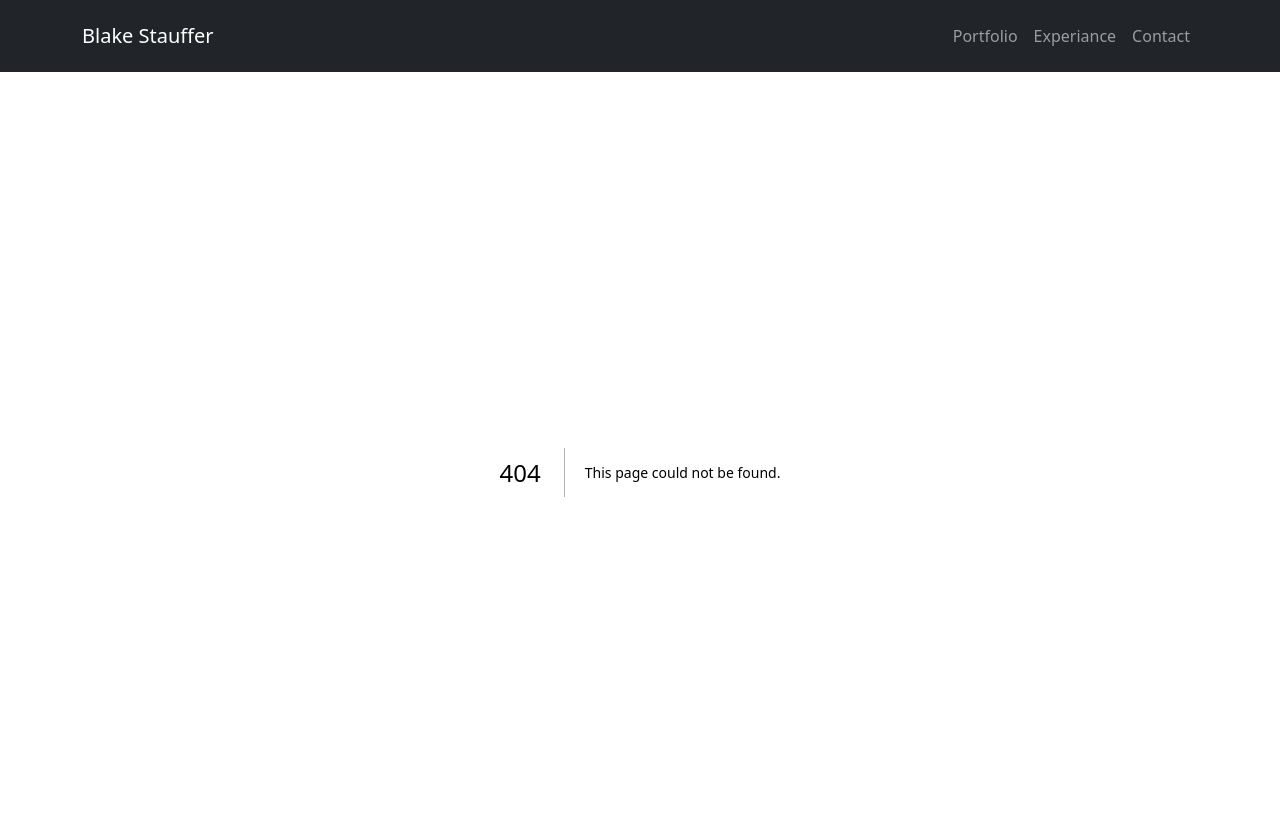
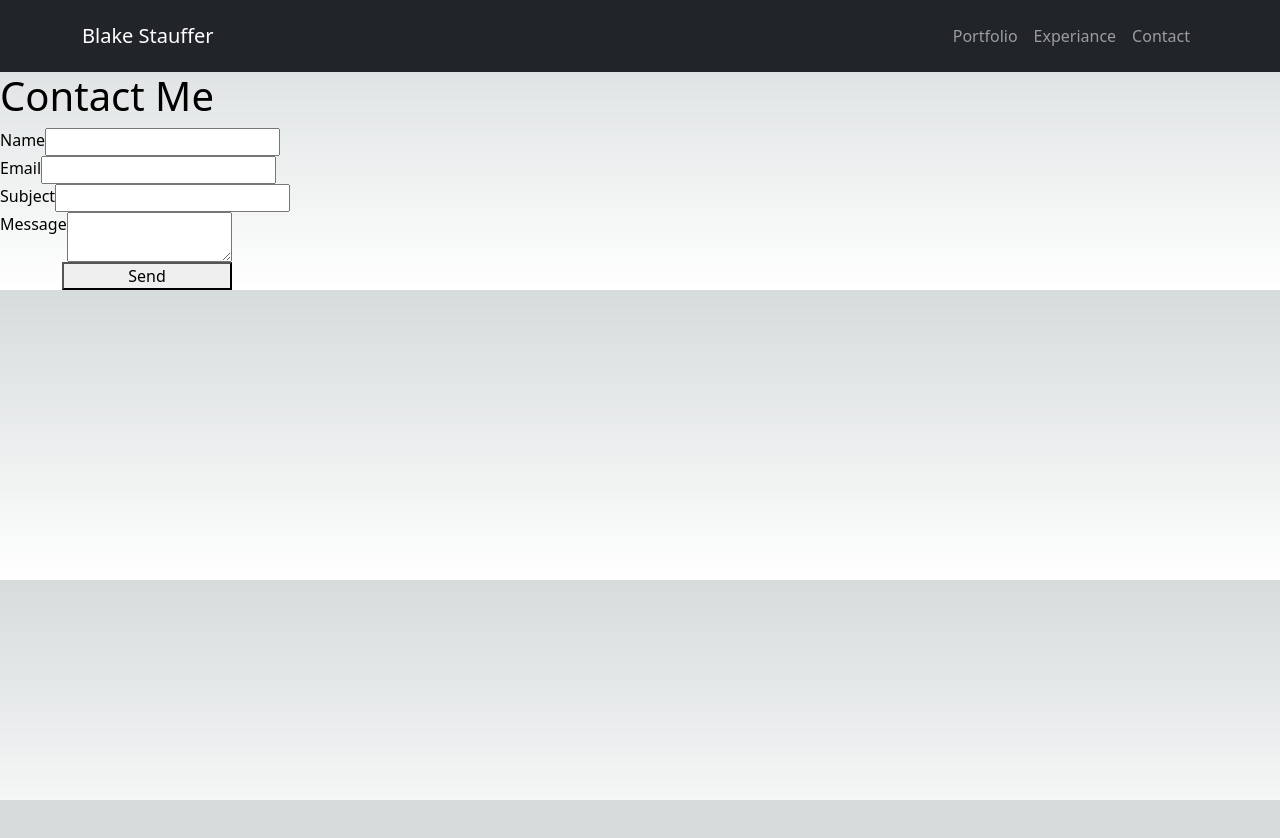
Before and after one commit to bestauffer/my-newer-next, a Next.js app: page /contact in a window 1280 px wide. Before the commit this address had no page. Shown: the top 838 px of the page. After the commit the page ends 800 px from the top, so only its background shows below. Built offline with nearby package versions, Linux system fonts and the light colour scheme; no server answers.

Commit message:
added contact info and a config

```diff
--- a/jsconfig.json
+++ b/jsconfig.json
@@ -1,7 +1,7 @@
 {
   "compilerOptions": {
     "paths": {
-      "@/*": ["./src/*"]
+      "@@/*": ["./src/*"]
     }
   }
 }
--- a/package.json
+++ b/package.json
@@ -9,11 +9,14 @@
     "lint": "next lint"
   },
   "dependencies": {
+    "@emailjs/browser": "^3.11.0",
     "bootstrap": "^5.3.0",
+    "emailjs-com": "^3.2.0",
     "eslint": "8.44.0",
     "eslint-config-next": "13.4.9",
     "next": "13.4.9",
     "react": "18.2.0",
-    "react-dom": "18.2.0"
+    "react-dom": "18.2.0",
+    "react-router-dom": "^6.14.1"
   }
 }
--- a/src/app/profile/layout.js
+++ b/src/app/contact/layout.js
@@ -1,13 +1,13 @@
 import React from 'react';
 
-import styles from '@/app//layout.module.css';
+import styles from '@@/app/layout.module.css';
 
 export default function Layout({ children }) {
   return (
-    <div className={styles.innerLayout}>
-     <div>
-        Announcements: Tomorrow is a holiday!
-      </div>
+    <div>
+     <h1>
+        Contact Me
+      </h1>
       <div>
         {children}
       </div>
--- /dev/null
+++ b/src/app/contact/page.js
@@ -0,0 +1,100 @@
+"use client"
+import '@@/styles/globals.css';
+import React from "react";
+import {useRef} from "react";
+//import { useNavigate } from "react-router-dom";
+import emailjs from '@emailjs/browser';
+import { SERVICE_ID, TEMPLATE_ID, PUBLIC_KEY } from "@@/./config.js";
+
+const Page = () => {
+  const form = useRef();
+    //const navigate = useNavigate();
+    const [formStatus, setFormStatus] = React.useState('Send')
+
+    const onSubmit = (e) => {
+      e.preventDefault();
+
+      setFormStatus('Submitting...')
+      const { name, email, message } = e.target.elements
+      let conFom = {
+        name: name.value,
+        email: email.value,
+        message: message.value,
+      }
+      console.log(conFom);
+      try {
+        //    await axios.get(apiPath)
+        //    .then(res => {
+          emailjs.sendForm(SERVICE_ID, TEMPLATE_ID, form.current, PUBLIC_KEY)
+      .then((result) => {
+        //navigate("/");
+          console.log(result.text);
+      }, (error) => {
+        //navigate("/");
+          console.log(error.text);
+      });
+        // http.get('/email')
+        //   .then(response => {
+        //      navigate("/");
+        //     //setUsername(response.data.message);
+        //     //storeData("myMessage", response.data.message);
+        //   })
+        //   .catch(error => {
+        //     console.error(error);
+        //     navigate("/");
+        //   });
+
+        // const res = await fetch(`${apiPath}`);
+        // const response = await res.json();
+        // await setUsername(response.message);
+        // await storeData("myMessage", response.message);
+
+      } catch {
+        //await storeData("myUser", "error");
+        //setUsername("error with deno server... \nBut welcome to my profile");
+        //if (onError) onError(error);
+      }
+
+      e.target.elements.name.value = '';
+      e.target.elements.email.value = '';
+      e.target.elements.message.value = '';
+      e.target.elements.subject.value = '';
+
+    }
+    return (
+        <div >
+            <div>
+                <form ref={form} style={{ width: "232px", display: "flex", flexDirection:"column", justifyContent:"center"}}onSubmit={onSubmit}>
+                    <div style={{ display: "flex", justifyContent:"space-between"}}>
+                        <label htmlFor="name">
+                            Name
+                        </label>
+                        <input type="text" name="name" required />
+                    </div>
+                    <div style={{display: "flex", justifyContent:"space-between"}}>
+                        <label  htmlFor="email">
+                            Email
+                        </label>
+                        <input type="email" name="email" required />
+                    </div>
+                    <div style={{display: "flex", justifyContent:"space-between"}}>
+                        <label  htmlFor="subject">
+                            Subject
+                        </label>
+                        <input type="text" name="subject" required />
+                    </div>
+                    <div style={{display: "flex", justifyContent:"space-between"}}>
+                        <label  htmlFor="message">
+                            Message
+                        </label>
+                        <textarea id="message" name="message" required />
+                    </div>
+                    <button style={{display:"flex", justifyContent:"center", alignSelf:"end", width: "170px"}} type="submit">
+                        {formStatus}
+                    </button>
+                </form>
+            </div>
+        </div>
+    );
+};
+export default Page;
--- a/src/app/layout.js
+++ b/src/app/layout.js
@@ -1,8 +1,6 @@
 "use client"
 import 'bootstrap/dist/css/bootstrap.css';
-import styles from '@/app//layout.module.css';
-import Link from 'next/link';
-import '@/styles/Navbar-Right-Links-Dark-icons.css';
+import '@@/styles/Navbar-Right-Links-Dark-icons.css';
 import React from 'react'
 import { useEffect } from 'react'
 
@@ -52,7 +50,7 @@ export default function Layout({ children }) {
                 <ul className="navbar-nav ms-auto">
                   <li className="nav-item"><a class="nav-link" href="/profile/teacher">Portfolio</a></li>
                   <li className="nav-item"><a class="nav-link"  href="/profile/student">Experiance</a></li>
-                  <li className="nav-item"><a class="nav-link" href="/">Contact</a></li>
+                  <li className="nav-item"><a class="nav-link" href="/contact">Contact</a></li>
                 </ul>
               </div>
             </div>
--- a/src/app/page.js
+++ b/src/app/page.js
@@ -1,4 +1,4 @@
-import '@/styles/globals.css';
+import '@@/styles/globals.css';
 export default function Page() {
   return (
   <h1>Welcome to my Bootstrapped Next Portfolio!</h1>
--- a/src/app/profile/student/page.js
+++ b/src/app/profile/student/page.js
@@ -1,5 +1,5 @@
 import React from 'react';
-import '@/styles/globals.css';
+import '@@/styles/globals.css';
 
 
 const students = {
--- a/src/app/profile/teacher/page.js
+++ b/src/app/profile/teacher/page.js
@@ -1,5 +1,5 @@
 import React from 'react';
-import '@/styles/globals.css';
+import '@@/styles/globals.css';
 
 
 const teachers = {
--- a/src/app/second/page.js
+++ b/src/app/second/page.js
@@ -1,4 +1,4 @@
-import '@/styles/globals.css';
+import '@@/styles/globals.css';
 
 export default function Page() {
   return <h1>Second route!</h1>;
```
Also changed, not shown: 2 other files (tests, documents, lock files or other folders).
